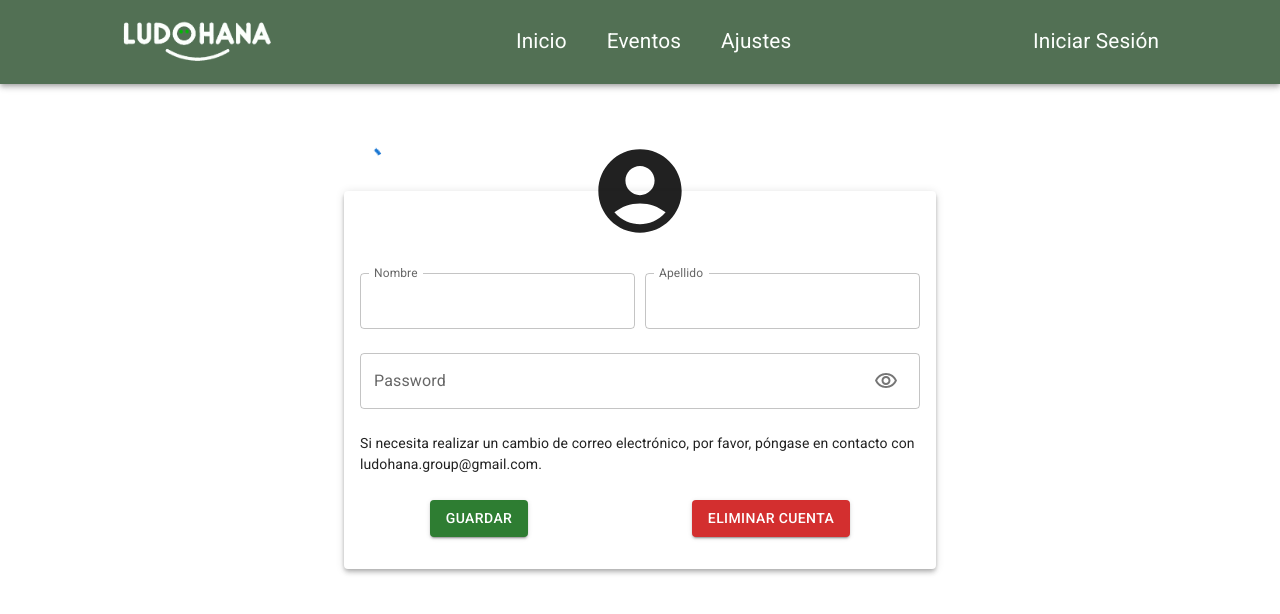
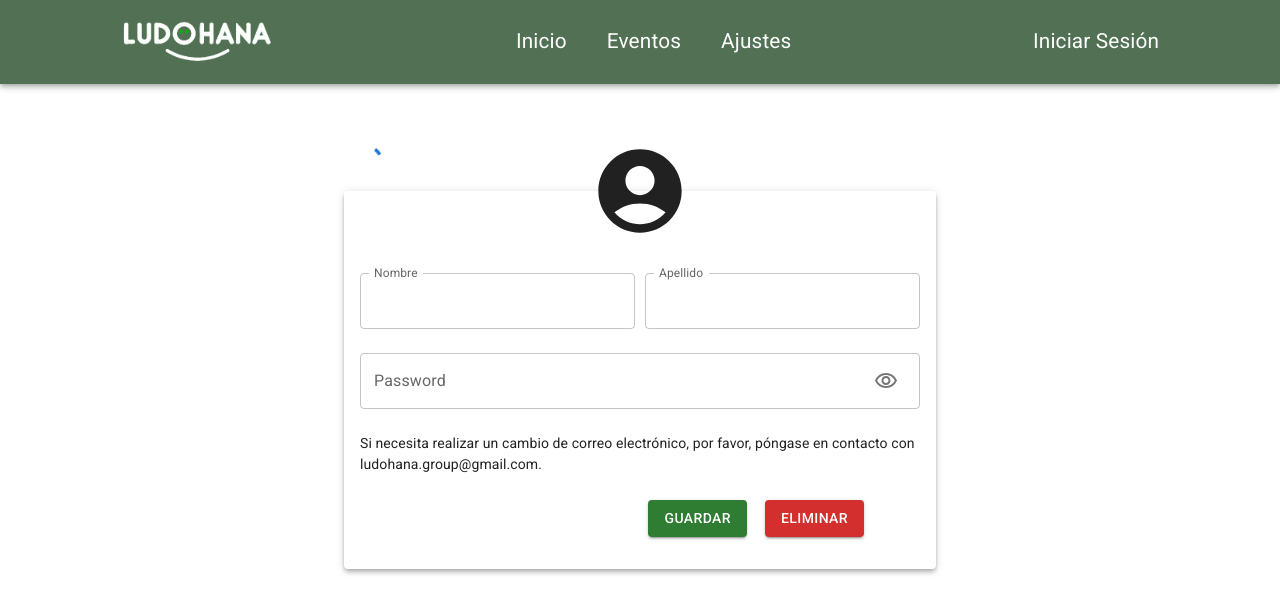
Before and after one commit to judifede/LudOhana, a React (Vite) app: page /profile in a window 1280 px wide. Shown: the top 614 px of the page. Built offline with nearby package versions, Linux system fonts and the light colour scheme; no server answers; the HTML template or start-up script is replaced by a standard one.

Commit message:
Profile desing undone

```diff
--- a/src/Pages/Profile/Profile.jsx
+++ b/src/Pages/Profile/Profile.jsx
@@ -180,7 +180,7 @@ function Profile() {
           </Typography>
         </CardContent>
         <CardActions
-          sx={{ width: '100%', justifyContent: 'space-around', pb: 4 }}
+          sx={{ width: '100%', justifyContent: 'right', pb: 4, gap:'10px',pr:9 }}
         >
           <Button
             onClick={() => {
@@ -198,7 +198,7 @@ function Profile() {
             variant="contained"
             color="error"
           >
-            Eliminar cuenta
+            Eliminar
           </Button>
           <Modal
             open={modalDelete !== ''}
@@ -225,7 +225,7 @@ function Profile() {
                 ¿Estás seguro de que deseas eliminar tu cuenta?
               </Typography>
 
-              <Box sx={{ display: 'flex', justifyContent: 'space-between' }}>
+              <Box sx={{ display: 'flex', justifyContent: 'right', gap:'20px'  }}>
                 <Button
                   variant="contained"
                   color="success"
@@ -245,7 +245,7 @@ function Profile() {
                     handleDeleteUsers()
                   }}
                 >
-                  Eliminar cuenta
+                  Eliminar
                 </Button>
               </Box>
             </Box>
```
